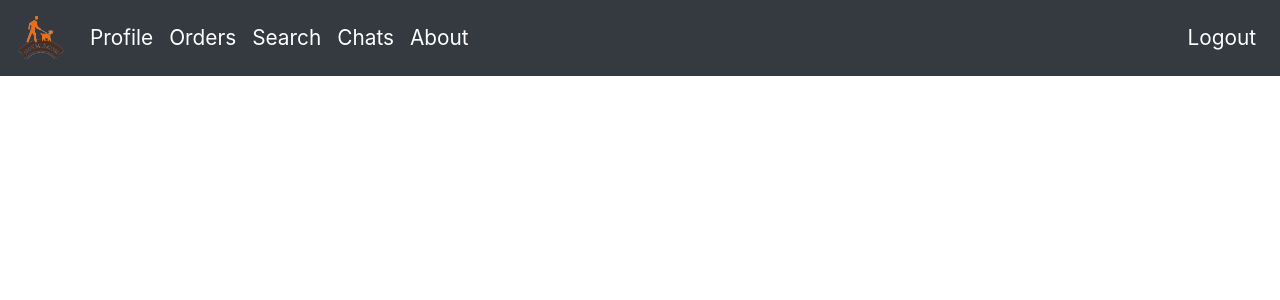
After one commit to redhat-beyond/Hotails, a Django app: template main/templates/main/base_template.html in a window 1280 px wide. The commit adds this page. Shown: the top 300 px of the page. Run offline with Django 4.2, Linux system fonts and the light colour scheme; the template is opened without the code that fills it, so the values that code supplies are empty.

Commit message:
Creating a base template with navigation bar
This base template has a navigation bar (navbar), so all the other
templates in Hotails will expend it, and have the same navbar.

Signed-off-by: Ofir Matasas <ofir.matasas@gmail.com>

```diff
--- /dev/null
+++ b/main/templates/main/base_template.html
@@ -0,0 +1,41 @@
+<!DOCTYPE html>
+{% load static %}
+<html lang="en">
+
+<style>
+    header ul li { font-size:1.3rem }
+</style>
+
+<head>
+    <title>Hotails</title>
+    <meta charset="UTF-8">
+    <meta name="viewport" content="width=device-width, initial-scale=1">
+    <link rel="stylesheet" href="https://cdn.jsdelivr.net/npm/bootstrap@4.5.3/dist/css/bootstrap.min.css"
+        integrity="sha384-TX8t27EcRE3e/ihU7zmQxVncDAy5uIKz4rEkgIXeMed4M0jlfIDPvg6uqKI2xXr2" crossorigin="anonymous">
+</head>
+<header>
+    <nav class="navbar navbar-expand-lg navbar-light bg-dark">
+        <a class="navbar-brand" href="..\">
+            <img src="..\..\..\static\images\Hotails-logo-smaller.png" style="width:50px; height:50px;" class="d-inline-block align-top" loading="lazy"></a>
+        <button class="navbar-toggler" type="button" data-target="#navbarText"
+            aria-controls="navbarText" aria-expanded="false" aria-label="Toggle navigation">
+        </button>
+            <ul class="navbar-nav mr-auto">
+                <li class="nav-item"><a class="nav-link text-white" href="">Profile</a></li>
+                <li class="nav-item"><a class="nav-link text-white" href="">Orders</a></li>
+                <li class="nav-item"><a class="nav-link text-white" href="">Search</a></li>
+                <li class="nav-item"><a class="nav-link text-white" href="">Chats</a></li>
+                <li class="nav-item"><a class="nav-link text-white" href="">About</a></li>
+            </ul>
+        <ul class="nav navbar-nav navbar-right">
+            <li class="nav-item"><a class="nav-link text-white" style="font-size:1.3rem" href="#">Logout</a></li>
+        </ul>
+    </nav>
+</header>
+
+<body>
+    {% block content %}
+    {% endblock %}
+</body>
+
+</html>
```
Also changed, not shown: main/templates/main/homepage.html (+5 -23 lines), main/templates/main/homepage screenshots/Homepage - Daycare Owner.png (deleted), main/templates/main/homepage screenshots/Homepage - Dog Owner.png (deleted), main/templates/main/homepage screenshots/Homepage - Welcome.png (deleted), static/images/Hotails-logo-smaller.png (added).
